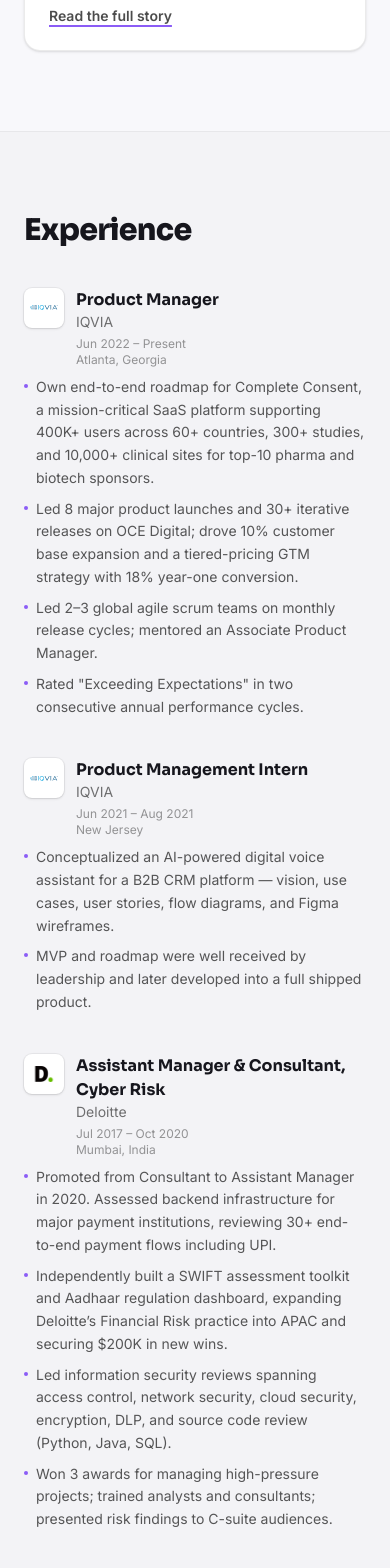
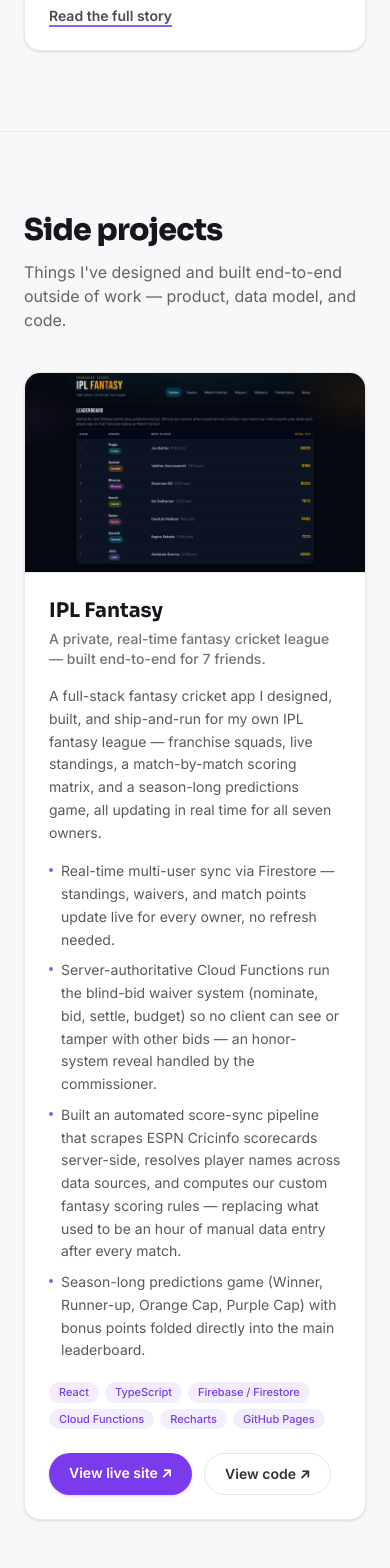
Before and after one commit to darshil-pandya/portfolio, a React (Vite) app: page / in a window 390 px wide. Shown: the part 4140-5708 px from the top of the page. Built offline with nearby package versions, Linux system fonts and the light colour scheme.

Commit message:
Add IPL Fantasy side project section
New "Side projects" section with a live preview screenshot, tech
stack, highlights, and links to the live site and GitHub repo.
Adds a Projects nav link.

```diff
--- a/src/App.jsx
+++ b/src/App.jsx
@@ -2,6 +2,7 @@ import Navbar from './components/Navbar'
 import Hero from './components/Hero'
 import Metrics from './components/Metrics'
 import CaseStudies from './components/CaseStudies'
+import Projects from './components/Projects'
 import Experience from './components/Experience'
 import Skills from './components/Skills'
 import Contact from './components/Contact'
@@ -18,6 +19,7 @@ export default function App() {
         <Hero />
         <Metrics />
         <CaseStudies />
+        <Projects />
         <Experience />
         <Skills />
         <Contact />
--- a/src/components/Navbar.jsx
+++ b/src/components/Navbar.jsx
@@ -2,6 +2,7 @@ import { useState } from 'react'
 
 const links = [
   { href: '#work', label: 'Work' },
+  { href: '#projects', label: 'Projects' },
   { href: '#experience', label: 'Experience' },
   { href: '#skills', label: 'Skills' },
   { href: '#contact', label: 'Contact' },
--- /dev/null
+++ b/src/components/Projects.jsx
@@ -0,0 +1,84 @@
+import { sideProjects } from '../data/content'
+
+export default function Projects() {
+  return (
+    <section id="projects" className="border-t border-black/5 dark:border-white/10">
+      <div className="mx-auto max-w-5xl px-6 py-20">
+        <h2 className="font-display text-3xl font-extrabold tracking-tight text-[#16161d] dark:text-white">
+          Side projects
+        </h2>
+        <p className="mt-3 max-w-2xl text-black/60 dark:text-white/60">
+          Things I've designed and built end-to-end outside of work — product, data model, and code.
+        </p>
+
+        <div className="mt-10 space-y-10">
+          {sideProjects.map((project) => (
+            <div
+              key={project.id}
+              className="overflow-hidden rounded-2xl border border-black/8 bg-white shadow-sm dark:border-white/10 dark:bg-white/[0.03]"
+            >
+              <a href={project.liveUrl} target="_blank" rel="noreferrer" className="block">
+                <img
+                  src={`${import.meta.env.BASE_URL}${project.preview}`}
+                  alt={`${project.title} preview`}
+                  className="w-full border-b border-black/8 object-cover dark:border-white/10"
+                  loading="lazy"
+                />
+              </a>
+
+              <div className="p-6 sm:p-8">
+                <h3 className="font-display text-xl font-bold text-[#16161d] dark:text-white">
+                  {project.title}
+                </h3>
+                <p className="mt-1 text-sm font-medium text-black/55 dark:text-white/55">{project.tagline}</p>
+
+                <p className="mt-4 text-sm leading-relaxed text-black/65 dark:text-white/65">
+                  {project.description}
+                </p>
+
+                <ul className="mt-4 space-y-2">
+                  {project.highlights.map((h, i) => (
+                    <li key={i} className="flex gap-2 text-sm leading-relaxed text-black/65 dark:text-white/65">
+                      <span className="mt-2 h-1 w-1 shrink-0 rounded-full bg-[#8B5CF6]" />
+                      {h}
+                    </li>
+                  ))}
+                </ul>
+
+                <div className="mt-5 flex flex-wrap gap-1.5">
+                  {project.stack.map((s) => (
+                    <span
+                      key={s}
+                      className="rounded-full bg-[#8B5CF6]/10 px-2.5 py-0.5 text-[11px] font-medium text-[#7C3AED] dark:bg-[#8B5CF6]/15 dark:text-[#A78BFA]"
+                    >
+                      {s}
+                    </span>
+                  ))}
+                </div>
+
+                <div className="mt-6 flex flex-wrap gap-3">
+                  <a
+                    href={project.liveUrl}
+                    target="_blank"
+                    rel="noreferrer"
+                    className="rounded-full bg-[#7C3AED] px-5 py-2.5 text-sm font-semibold text-white shadow-sm shadow-[#7C3AED]/20 transition hover:bg-[#8B5CF6]"
+                  >
+                    View live site ↗
+                  </a>
+                  <a
+                    href={project.codeUrl}
+                    target="_blank"
+                    rel="noreferrer"
+                    className="rounded-full border border-black/10 px-5 py-2.5 text-sm font-semibold text-black/80 transition hover:border-[#8B5CF6] hover:text-[#7C3AED] dark:border-white/15 dark:text-white/80 dark:hover:text-[#A78BFA]"
+                  >
+                    View code ↗
+                  </a>
+                </div>
+              </div>
+            </div>
+          ))}
+        </div>
+      </div>
+    </section>
+  )
+}
--- a/src/data/content.js
+++ b/src/data/content.js
@@ -121,6 +121,26 @@ export const caseStudies = [
   },
 ]
 
+export const sideProjects = [
+  {
+    id: 'ipl-fantasy',
+    title: 'IPL Fantasy',
+    tagline: 'A private, real-time fantasy cricket league — built end-to-end for 7 friends.',
+    preview: 'projects/ipl-fantasy-preview.png',
+    liveUrl: 'https://darshil-pandya.github.io/IPL-Fantasy/',
+    codeUrl: 'https://github.com/darshil-pandya/IPL-Fantasy',
+    stack: ['React', 'TypeScript', 'Firebase / Firestore', 'Cloud Functions', 'Recharts', 'GitHub Pages'],
+    description:
+      "A full-stack fantasy cricket app I designed, built, and ship-and-run for my own IPL fantasy league — franchise squads, live standings, a match-by-match scoring matrix, and a season-long predictions game, all updating in real time for all seven owners.",
+    highlights: [
+      'Real-time multi-user sync via Firestore — standings, waivers, and match points update live for every owner, no refresh needed.',
+      'Server-authoritative Cloud Functions run the blind-bid waiver system (nominate, bid, settle, budget) so no client can see or tamper with other bids — an honor-system reveal handled by the commissioner.',
+      'Built an automated score-sync pipeline that scrapes ESPN Cricinfo scorecards server-side, resolves player names across data sources, and computes our custom fantasy scoring rules — replacing what used to be an hour of manual data entry after every match.',
+      'Season-long predictions game (Winner, Runner-up, Orange Cap, Purple Cap) with bonus points folded directly into the main leaderboard.',
+    ],
+  },
+]
+
 export const experience = [
   {
     role: 'Product Manager',
```
Also changed, not shown: public/projects/ipl-fantasy-preview.png (added).
